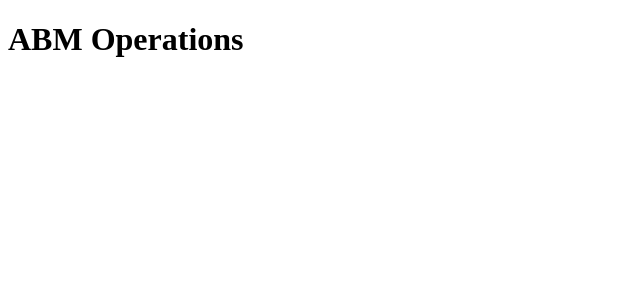
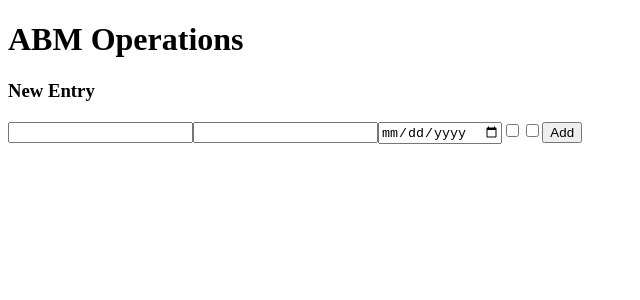
Before and after one commit to JotaCeR/Personal-Finances, a React (Create React App) app: page /operations in a window 1280 px wide. Shown: the top 300 px of the page, without its empty margins (0-640 px from the left). Built offline with nearby package versions, Linux system fonts and the light colour scheme.

Commit message:
Dumb new entries form created.

```diff
--- a/src/components/OpsABM.jsx
+++ b/src/components/OpsABM.jsx
@@ -4,6 +4,17 @@ export default function ABM() {
     return (
         <div>
             <h1>ABM Operations</h1>
+            <div>
+                <h3>New Entry</h3>
+                <form>
+                    <input name="reason" type="text" />
+                    <input name="amount" type="number" min="0.1" />
+                    <input name="date" type="date" />
+                    <input name="extraction" value="add" type="checkbox" />
+                    <input name="sustraction" value="rem" type="checkbox" />
+                    <button>Add</button>
+                </form>
+            </div>
         </div>
     )
 }
```
